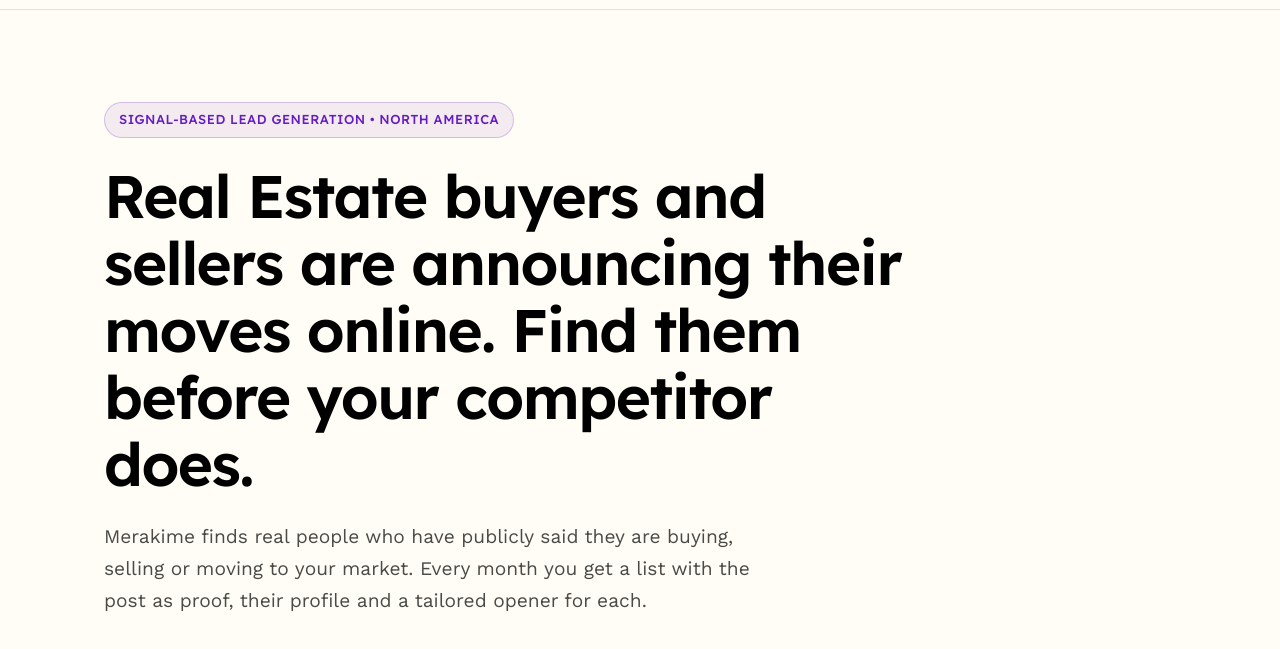
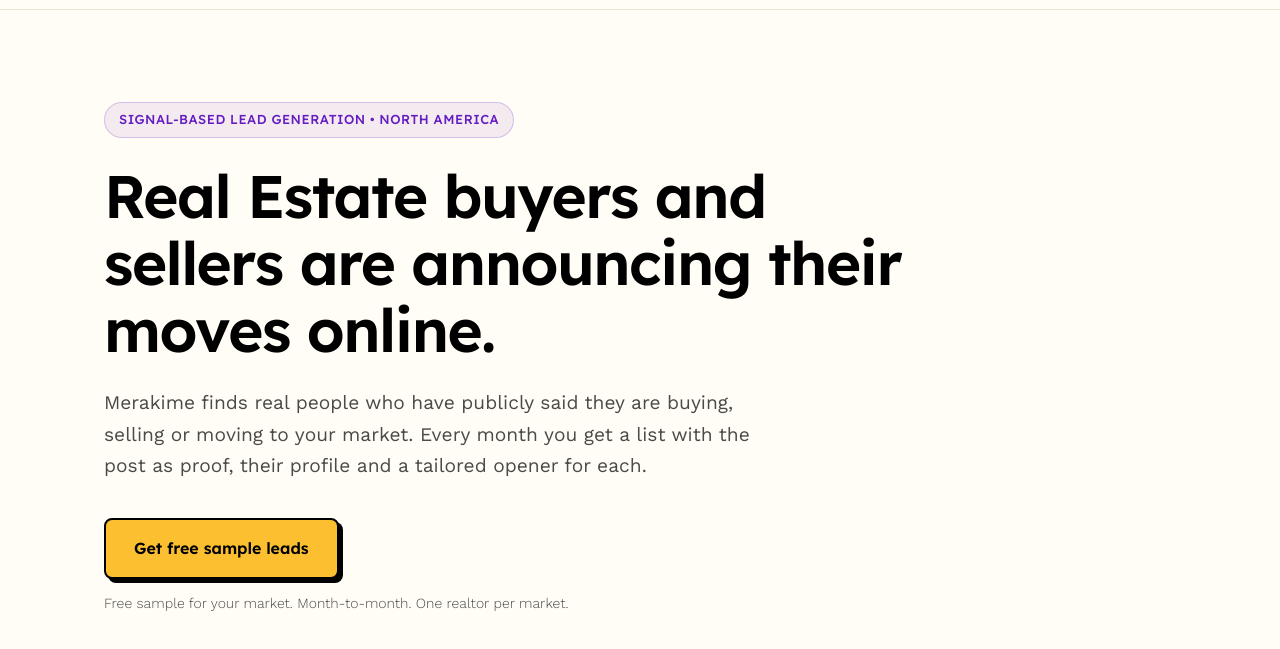
Before and after one commit to merakimesolutions/MerakiMe_creator_landing_page, a plain HTML site: page index.html in a window 1280 px wide. Shown: the part 71-720 px from the top of the page. Drawn offline with nearby package versions, Linux system fonts and the light colour scheme.

Commit message:
Update index.html

```diff
--- a/index.html
+++ b/index.html
@@ -1379,7 +1379,7 @@
         <div class="container">
           <div class="hero-content">
             <span class="hero-badge">Signal-Based Lead Generation &bull; North America</span>
-            <h1>Real Estate buyers and sellers are announcing their moves online. Find them before your competitor does.</h1>
+            <h1>Real Estate buyers and sellers are announcing their moves online.</h1>
             <p class="hero-subhead">
               Merakime finds real people who have publicly said they are buying, selling or moving to your market. Every month you get a list with the post as proof, their profile and a tailored opener for each.
             </p>
```
